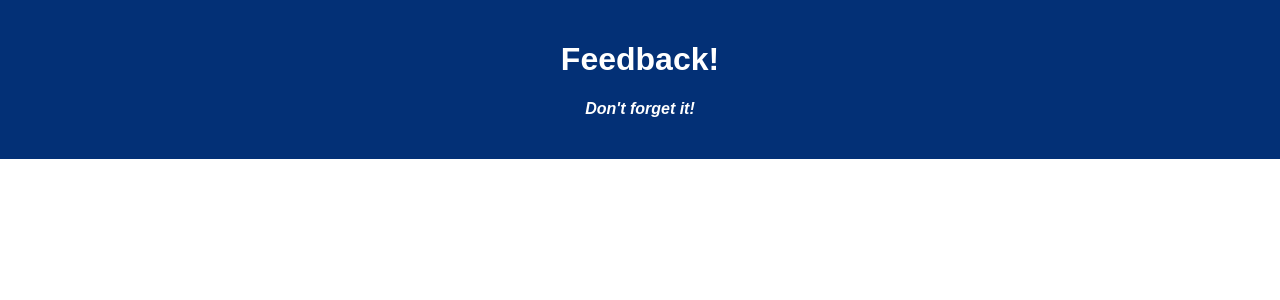
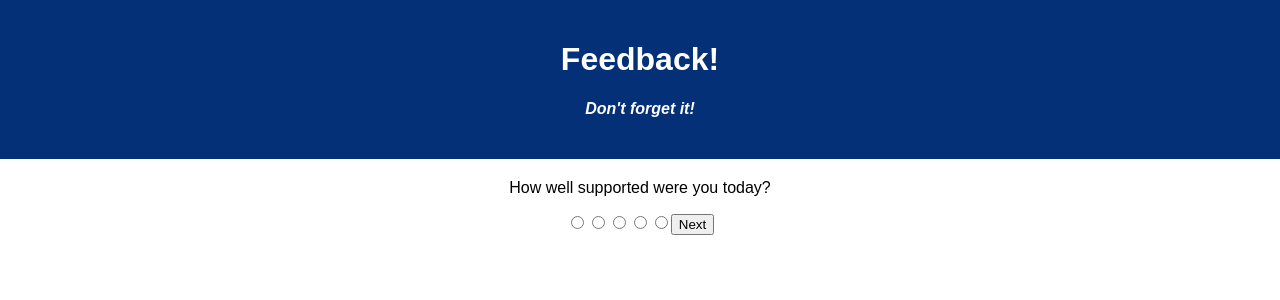
Before and after one commit to Noobunaga/weekend_redux_feedback_loop, a React (Create React App) app: page /#/support in a window 1280 px wide. Shown: the top 300 px of the page. Built offline with nearby package versions, Linux system fonts and the light colour scheme.

Commit message:
added support

```diff
--- a/src/components/App/App.jsx
+++ b/src/components/App/App.jsx
@@ -5,6 +5,7 @@ import './App.css';
 
 import FeelingsPage from '../FeelingsPage/FeelingsPage';
 import UnderstandingPage from '../UnderstandingPage/UnderstandingPage';
+import SupportPage from '../SupportPage/SupportPage';
 
 function App() {
 
@@ -21,10 +22,10 @@ function App() {
         <Route path="/understanding" exact>
           <UnderstandingPage />
         </Route>
-        {/* <Route path="/support" exact>
+        <Route path="/support" exact>
           <SupportPage />
         </Route>
-        <Route path="/comments" exact>
+        {/* <Route path="/comments" exact>
           <CommentsPage />
         </Route> */}
       </div>
--- a/src/components/SupportPage/SupportPage.jsx
+++ b/src/components/SupportPage/SupportPage.jsx
@@ -0,0 +1,42 @@
+import React from 'react';
+import axios from 'axios';
+import { useState } from 'react';
+import { useDispatch } from 'react-redux';
+import { HashRouter as Router, Route, Link, useHistory } from 'react-router-dom';
+
+
+
+function SupportPage() {
+    const history = useHistory();
+    const dispatch = useDispatch();
+    const [support, setSupport] = useState('');
+
+
+
+    const handleSupportSubmit = (event) => {
+        event.preventDefault();
+        console.log('On to Support Next');
+        dispatch({
+            type: 'ADD_NEW_SUPPORT',
+            payload: support,
+        });
+        history.push('/comments');
+        setSupport('');
+    };
+
+
+    return (
+        <form onSubmit={handleSupportSubmit}>
+            <p>How well supported were you today?</p>
+            <input type="radio" name="supportNumber" value="1" onChange={(event) => setSupport(event.target.value)} />
+            <input type="radio" name="supportNumber" value="2" onChange={(event) => setSupport(event.target.value)} />
+            <input type="radio" name="supportNumber" value="3" onChange={(event) => setSupport(event.target.value)} />
+            <input type="radio" name="supportNumber" value="4" onChange={(event) => setSupport(event.target.value)} />
+            <input type="radio" name="supportNumber" value="5" onChange={(event) => setSupport(event.target.value)} />
+            <button type="submit" >Next</button>
+        </form>
+
+    );
+}
+
+export default SupportPage;
--- a/src/index.js
+++ b/src/index.js
@@ -37,10 +37,19 @@ const understandingReducer = (state = [], action) => {
     return state;
 };
 
+const supportReducer = (state = [], action) => {
+    if(action.type === "ADD_NEW_SUPPORT") {
+        console.log(`Support is picked is ${action.payload}`);
+        return action.payload;
+    }
+    return state;
+};
+
 const storeInstance = createStore(
     combineReducers({
         feelingsReducer,
         understandingReducer,
+        supportReducer,
     }),
     applyMiddleware(logger)
 );
```
